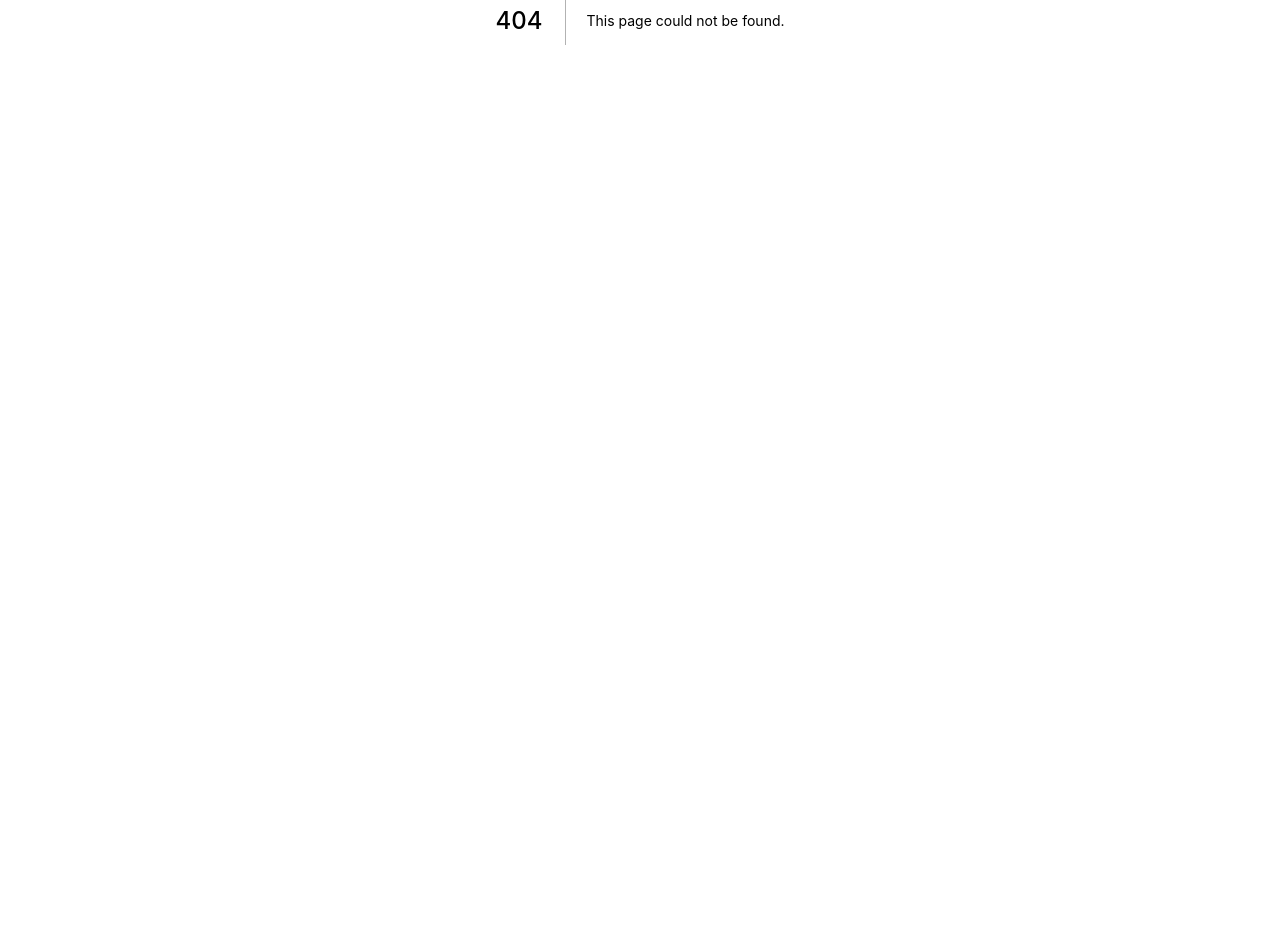
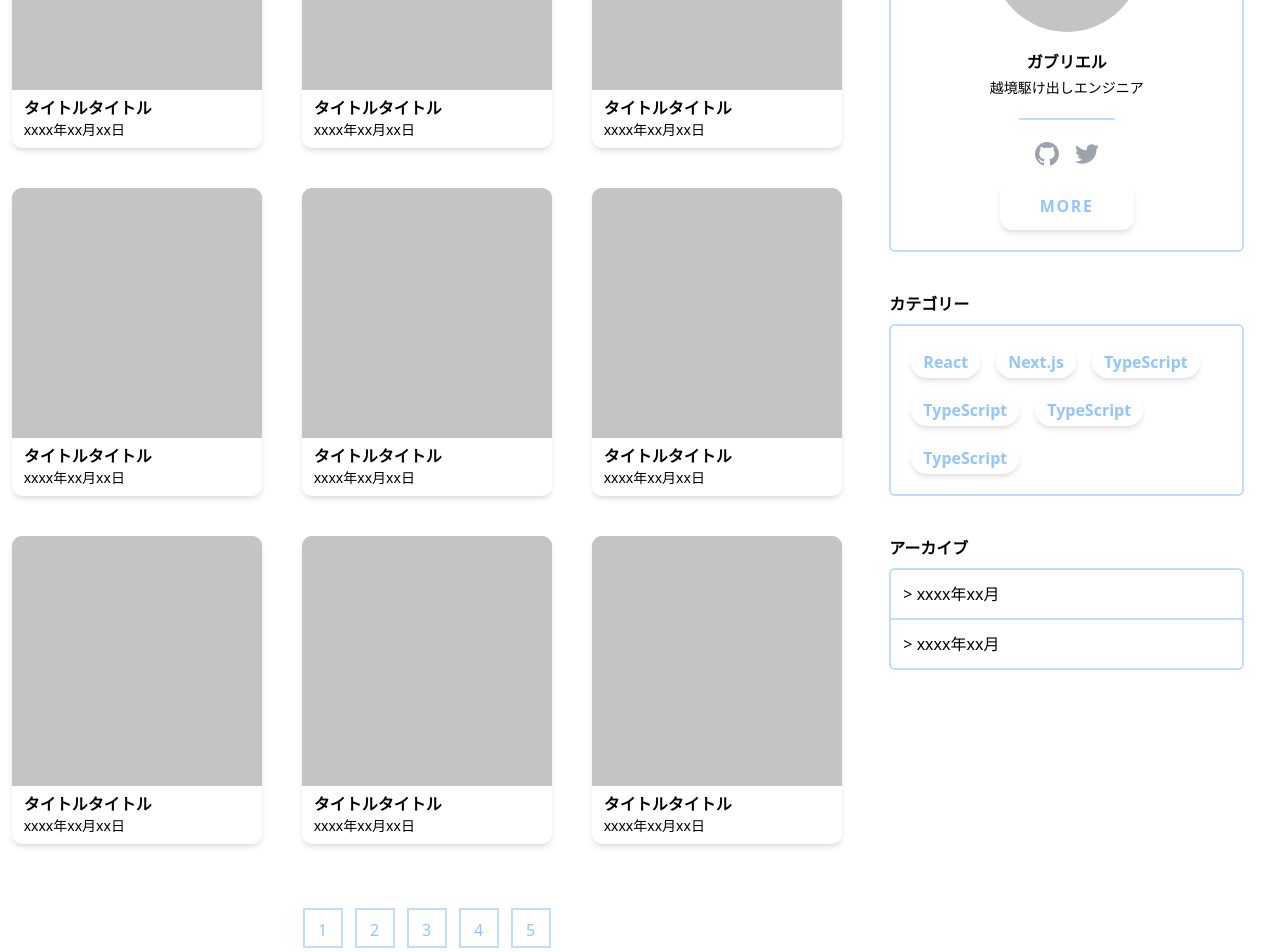
Before and after one commit to gabriel6181997/gabutech, a Next.js app: page /work in a window 1280 px wide. Before the commit this address had no page. Shown: the part 380-1332 px from the top of the page. Before the commit the page ends 800 px from the top, so only its background shows below. Built offline with nearby package versions, Linux system fonts and the light colour scheme.

Commit message:
💄 Complete UI of BlogPost and work page

```diff
--- a/src/pages/blog/[id].tsx
+++ b/src/pages/blog/[id].tsx
@@ -1,4 +1,7 @@
 import type { GetStaticPaths, GetStaticProps, NextPage } from "next";
+import Image from "next/image";
+import { Layout } from "src/components/separate/Layout";
+import { Title } from "src/components/shared/Title";
 import { client } from "src/libs/client";
 import type { Blog, Blogs } from "src/types/types";
 
@@ -25,20 +28,54 @@ export const getStaticProps: GetStaticProps = async (context) => {
   };
 };
 
-const BlogId: NextPage<Props> = (props) => {
+//blog id: g889l0ol1
+// <main>
+//   <h1>{props.blogDetail.title}</h1>
+//   <p>{props.blogDetail.publishedAt}</p>
+//   <p>{props.blogDetail.category && `${props.blogDetail.category.name}`}</p>
+//   <article
+//     dangerouslySetInnerHTML={{
+//       // eslint-disable-next-line @typescript-eslint/naming-convention
+//       __html: `${props.blogDetail.content}`,
+//     }}
+//   />
+// </main>
+
+const BlogId: NextPage<Props> = () => {
 
   return (
-    <main>
-      <h1>{props.blogDetail.title}</h1>
-      <p>{props.blogDetail.publishedAt}</p>
-      <p>{props.blogDetail.category && `${props.blogDetail.category.name}`}</p>
-      <article
-        dangerouslySetInnerHTML={{
-          // eslint-disable-next-line @typescript-eslint/naming-convention
-          __html: `${props.blogDetail.content}`,
-        }}
-      />
-    </main>
+    <>
+      <Layout>
+        <Title bigTitle variant="box" className="mb-6 text-4xl">
+          タイトルタイトル
+        </Title>
+        <Image src="/img/blogillustration.png" alt="blog-picture" width={900} height={450} />
+        <ul className="flex flex-wrap gap-3 mt-8">
+          <li className="p-3 font-bold text-blue-900 rounded-xl border-2 border-blue-900">JavaScript</li>
+          <li className="p-3 font-bold text-blue-900 rounded-xl border-2 border-blue-900">Next.js</li>
+        </ul>
+        <p className="mt-3 font-bold">xxxx年xx月xx日</p>
+        <article className="mt-4">
+          <Title variant="box" className="text-2xl">
+            h2タイトル
+          </Title>
+          <p className="my-4">
+            dkfgshsdkf hdgkfln hdilsfn kldf hjksf bkjdsf bksd bkfdb k bjkfdb kj bksdf bjkdf bjksfdg bskdfb kfb ksdfbj
+            kjfb kjsdfb kjdfb kjdfb kdfbk dfbk jdfhlj niosdfjn iogmjldfij dfmj fdmj ldfmj lifd fd fmj lsmj lisfdj fgmj
+            lsf ijglfd mjidflsg{" "}
+          </p>
+          <Title variant="box" className="text-2xl">
+            h2タイトル
+          </Title>
+            <h3 className="my-2 underline">h3タイトル</h3>
+          <p className="mt-2">
+            dkfgshsdkf hdgkfln hdilsfn kldf hjksf bkjdsf bksd bkfdb k bjkfdb kj bksdf bjkdf bjksfdg bskdfb kfb ksdfbj
+            kjfb kjsdfb kjdfb kjdfb kdfbk dfbk jdfhlj niosdfjn iogmjldfij dfmj fdmj ldfmj lifd fd fmj lsmj lisfdj fgmj
+            lsf ijglfd mjidflsg{" "}
+          </p>
+        </article>
+      </Layout>
+    </>
   );
 };
 
--- /dev/null
+++ b/src/pages/work/index.tsx
@@ -0,0 +1,33 @@
+import type {  NextPage } from "next";
+import { Layout } from "src/components/separate/Layout";
+import { Card } from "src/components/shared/Card";
+import { Pagination } from "src/components/shared/Pagination";
+import { Title } from "src/components/shared/Title";
+
+
+const Blog: NextPage = () => {
+  return (
+    <Layout>
+      <Title bigTitle variant="box" className="text-4xl">
+        Work
+      </Title>
+      <ul className="flex flex-wrap gap-10 justify-center mt-10">
+        <Card />
+        <Card />
+        <Card />
+        <Card />
+        <Card />
+        <Card />
+        <Card />
+        <Card />
+        <Card />
+      </ul>
+
+      <div className="mt-16">
+        <Pagination />
+      </div>
+    </Layout>
+  );
+};
+
+export default Blog;
```
